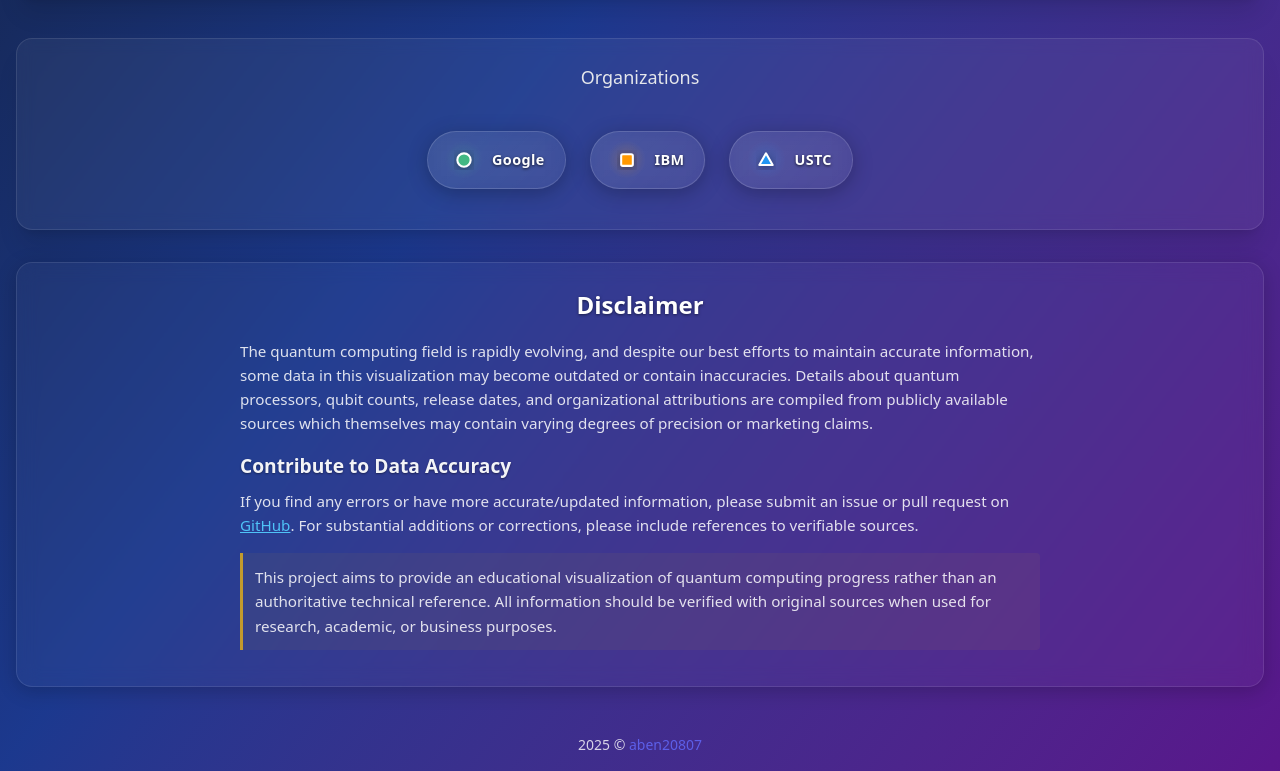
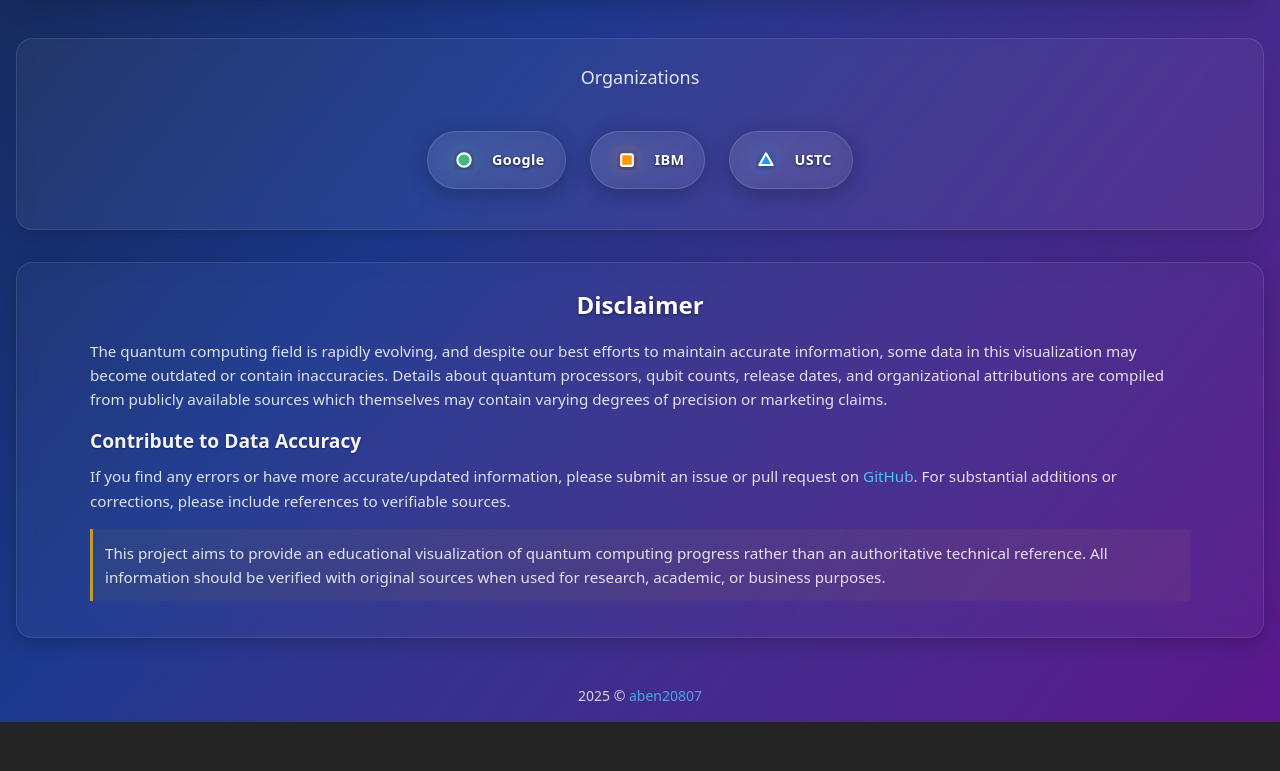
Before and after one commit to aben20807/quantum-computer-timeline, a Vue app: page / in a window 1280 px wide. Shown: the part 900-1671 px from the top of the page. After the commit the page ends 1622 px from the top, so only its background shows below. Built offline with nearby package versions, Linux system fonts and the light colour scheme.

Commit message:
style: Update footer link styles for improved visibility and consistency; adjust max-width for disclaimer and about sections

```diff
--- a/src/App.vue
+++ b/src/App.vue
@@ -178,7 +178,7 @@ function handleTooltipMouseLeave() {
         </div>
       </transition>
     </main>
-    <footer class="mt-12 mb-4 text-sm opacity-80">2025 &copy; <a href="https://github.com/aben20807" class="text-blue-300 hover:text-blue-200 underline" target="_blank">aben20807</a></footer>
+    <footer class="mt-12 mb-4 text-sm opacity-80">2025 &copy; <a href="https://github.com/aben20807" class="footer-link" target="_blank">aben20807</a></footer>
   </div>
 </template>
 
@@ -189,4 +189,17 @@ function handleTooltipMouseLeave() {
 .fade-enter-from, .fade-leave-to {
   opacity: 0;
 }
+
+/* Override global anchor styles with higher specificity */
+footer .footer-link {
+  color: #4fc3f7;
+  text-decoration: underline;
+  font-weight: 400;
+  text-decoration: inherit;
+}
+
+footer .footer-link:hover {
+  color: #81d4fa;
+  text-decoration: underline;
+}
 </style>
--- a/src/components/AboutSection.vue
+++ b/src/components/AboutSection.vue
@@ -38,5 +38,6 @@
   color: rgba(255,255,255,0.9);
   text-shadow: 0 1px 2px rgba(0,0,0,0.3);
   margin: 0;
+  max-width: 1100px;
 }
 </style>
--- a/src/components/DisclaimerSection.vue
+++ b/src/components/DisclaimerSection.vue
@@ -61,7 +61,7 @@
 
 .disclaimer-content {
   width: 100%;
-  max-width: 800px;
+  max-width: 1100px;
 }
 
 .disclaimer-text {
@@ -81,11 +81,12 @@
 
 .disclaimer-link {
   color: #4fc3f7;
-  text-decoration: underline;
+  text-decoration: inherit;
   transition: color 0.2s;
 }
 
 .disclaimer-link:hover {
   color: #81d4fa;
+  text-decoration: underline;
 }
 </style>
```
